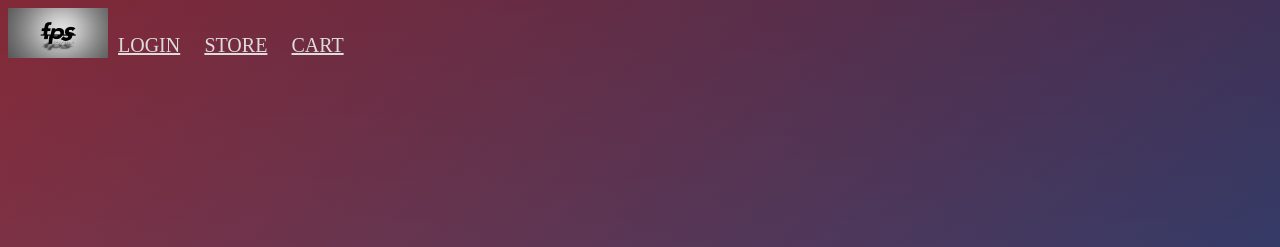
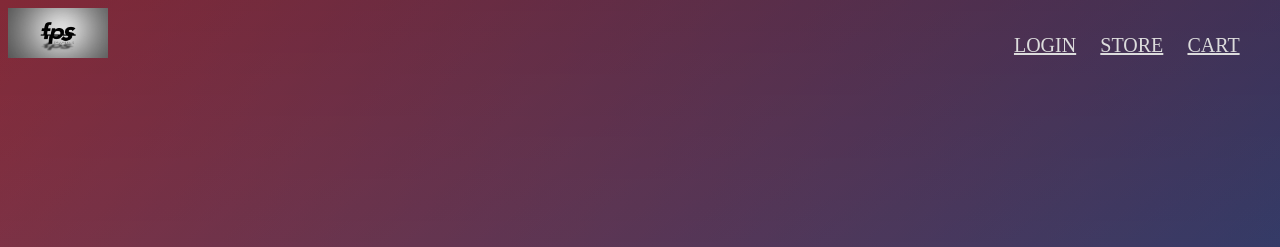
Before and after one commit to adnan-faiz27/IEEE, a plain HTML site: page index.html in a window 1280 px wide. Shown: the top 247 px of the page. Drawn offline with Linux system fonts and the light colour scheme.

Commit message:
Update index.html

```diff
--- a/index.html
+++ b/index.html
@@ -12,6 +12,7 @@
           <img src="./444537337_1280x720.jpg" alt="" width="100" height="50"/>
           </div>
         <span>
+            <nav style="margin-right: 3%;">
           <ul>
           <li><a href="login.html" style="color: gainsboro;">LOGIN</a></li>
           <li><a href="" style="color: gainsboro;">STORE</a></li>
```
